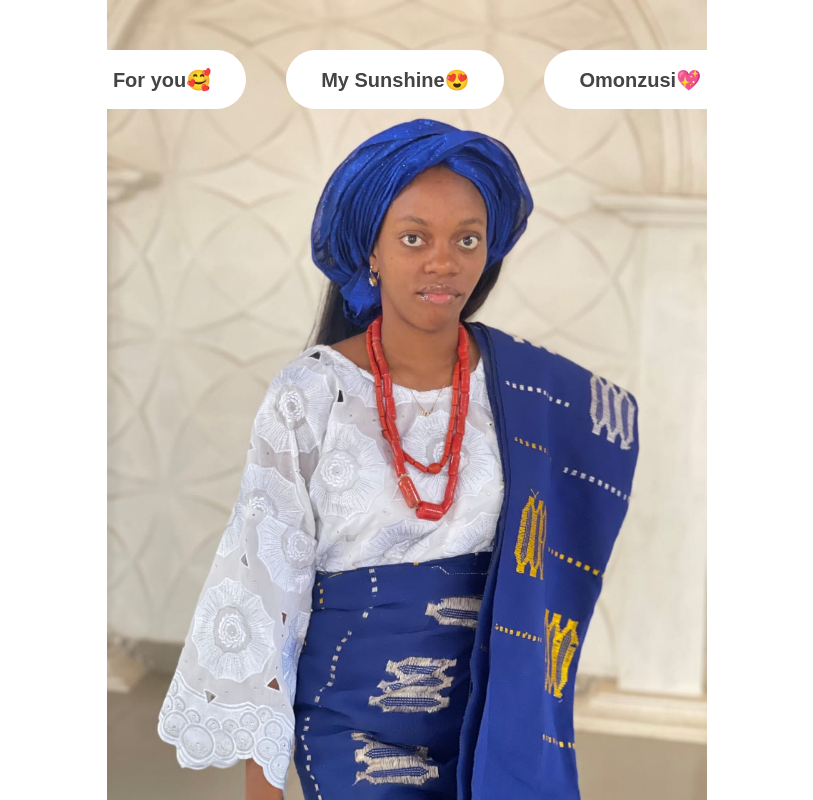
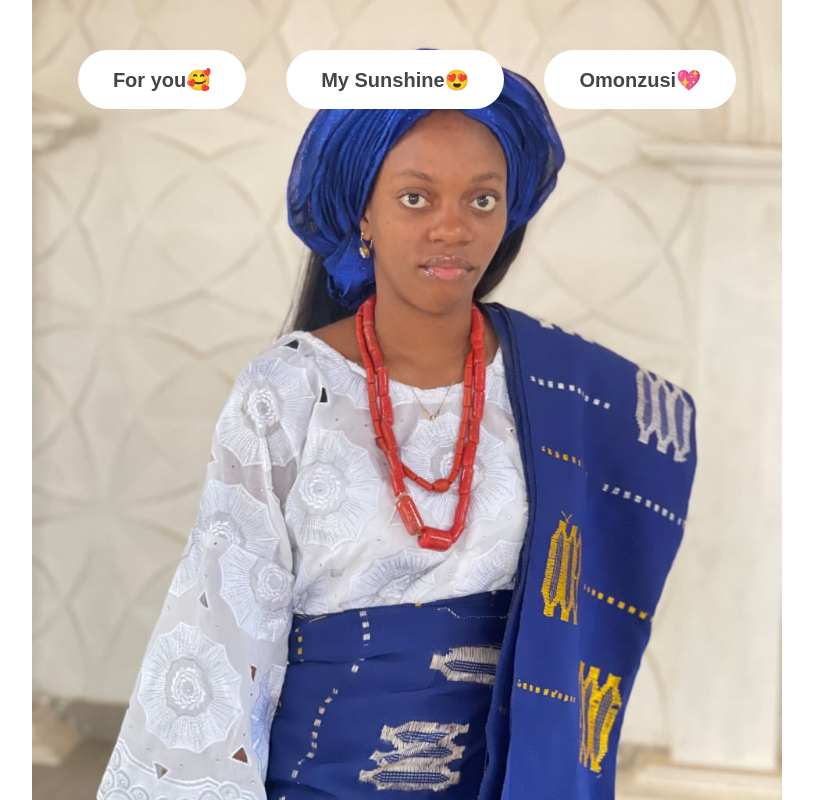
Before and after one commit to Barnabas001/olayinkaomon, a plain HTML site: page index.html in a window 1280 px wide. Shown: the whole page, without its empty margins (233-1046 px from the left). Drawn offline with Linux system fonts and the light colour scheme.

Commit message:
Update style.css

```diff
--- a/style.css
+++ b/style.css
@@ -20,7 +20,7 @@ body {
   justify-content: center;
   background: linear-gradient(to top left, #28b487, #7dd56f);
   background-image: url(native.jpg);
-  background-size: contain;
+  background-size: 750px;
   background-position: center;
   background-repeat: no-repeat;
 }
```
